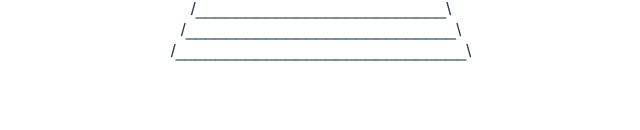
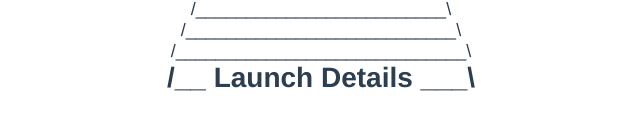
Before and after one commit to alexshevch/space-launch-tracker, a Vue app in the folder client/: page /#/launch/1 in a window 1280 px wide. Shown: the part 278-408 px from the top of the page, without its empty margins (319-959 px from the left). Built offline with nearby package versions, Linux system fonts and the light colour scheme; no server answers; what vue-particles would draw is missing.

Commit message:
#2 Create launch page, add routing

```diff
--- a/client/package.json
+++ b/client/package.json
@@ -12,7 +12,8 @@
     "core-js": "^2.6.5",
     "moment": "^2.24.0",
     "vue": "^2.6.6",
-    "vue-particles": "^1.0.9"
+    "vue-particles": "^1.0.9",
+    "vue-router": "^3.0.3"
   },
   "devDependencies": {
     "@vue/cli-plugin-babel": "^3.5.0",
--- a/client/src/App.vue
+++ b/client/src/App.vue
@@ -20,17 +20,17 @@
     <p class="rocket-top">/_________________________\</p>
     <p class="rocket-top">/___________________________\</p>
     <p class="rocket-top">/_____________________________\</p>
-    <Launches />
-  </div>
+    <!-- component matched by the route will render here -->
+    <router-view></router-view>  </div>
 </template>
 
 <script>
-import Launches from './components/Launches.vue';
 
 export default {
   name: 'app',
   components: {
-    Launches
+    // Launches,
+    // Launch
   }
 }
 </script>
--- /dev/null
+++ b/client/src/components/Launch.vue
@@ -0,0 +1,33 @@
+<template>
+    <h1>/__ Launch Details ___\</h1>
+</template>
+
+<script>
+    import axios from "axios";
+    import moment from "moment";
+
+    export default {
+    name: "Launch",
+    data() {
+        return {
+        isLoaded: false,
+        moment
+        };
+    },
+    methods: {},
+    mounted() {
+        axios.get(`http://localhost:3000/launches/${this.$route.params.id}`).then(res => {
+        this.launch = res.data;
+        this.isLoaded = true;
+        });
+    }
+    };
+</script>
+
+<!-- Add "scoped" attribute to limit CSS to this component only -->
+<style scoped>
+    h1 {
+        margin: 0;
+        font-size: 28px;
+    }
+</style>
--- a/client/src/main.js
+++ b/client/src/main.js
@@ -1,9 +1,24 @@
 import Vue from 'vue'
 import App from './App.vue'
+import VueRouter from 'vue-router'
 import VueParticles from 'vue-particles'
+
+Vue.use(VueRouter)
 Vue.use(VueParticles)
+
 Vue.config.productionTip = false
 
+import Launches from './components/Launches.vue';
+import Launch from './components/Launch.vue';
+
+const router = new VueRouter({
+  routes: [
+    { path: '/', component: Launches },
+    { path: '/launch/:id', component: Launch }
+  ]
+})
+
 new Vue({
-  render: h => h(App),
+    router,
+    render: h => h(App),
 }).$mount('#app')
```
